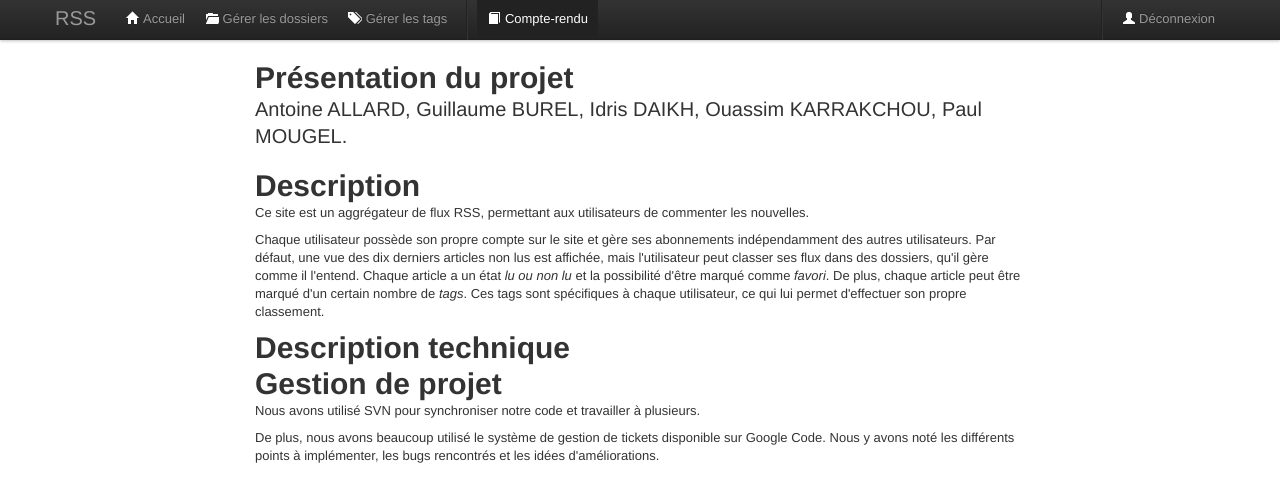
After one commit to Yimgo/msgr, a PHP site: the page made by pokemon/app/views/rss/report.php in a window 1280 px wide. The commit adds this page. Shown: the top 502 px of the page. Run offline with PHP 8.4, Linux system fonts and the light colour scheme; the template is opened without the code that fills it, so the values that code supplies are empty.

Commit message:
* pokemon/app/views/rss/report.php: Added a new view in which we'll write our report about this project * everything else: added a link to the new view; in the controller added a new method to display the new view

```diff
--- a/pokemon/app/views/rss/article.php
+++ b/pokemon/app/views/rss/article.php
@@ -21,6 +21,8 @@ var article_est_lu = <?php echo $params["lu"] ? 'true' : 'false' ;?> ;
                     <li><a href="/pokemon/rss/tags"><i class="icon-tags icon-white"></i> Gérer les tags</a></li>
                     <li class="divider-vertical"></li>
                     <li class="active"><a href="#"><i class="icon-file icon-white"></i> Article</a></li>
+                    <li class="divider-vertical"></li>
+                    <li class=""><a href="/pokemon/rss/report"><i class="icon-book icon-white"></i> Compte-rendu</a></li>
                 </ul>
             </div>
 
--- a/pokemon/app/views/rss/folders.php
+++ b/pokemon/app/views/rss/folders.php
@@ -24,6 +24,8 @@ if ($params["State"]==="ok"){
 			<li><a href="/pokemon/rss/listing"><i class="icon-home icon-white"></i> Accueil</a></li>
 			<li class="active"><a href="/pokemon/rss/folders"><i class="icon-folder-open icon-white"></i> Gérer les dossiers</a></li>
 			<li><a href="/pokemon/rss/tags"><i class="icon-tags icon-white"></i> Gérer les tags</a></li>
+            <li class="divider-vertical"></li>
+            <li class=""><a href="/pokemon/rss/report"><i class="icon-book icon-white"></i> Compte-rendu</a></li>
 			</ul>
 		</div>
 
--- a/pokemon/app/views/rss/listing.php
+++ b/pokemon/app/views/rss/listing.php
@@ -14,6 +14,8 @@
                     <li class="active"><a href="/pokemon/rss/listing"><i class="icon-home icon-white"></i> Accueil</a></li>
                     <li><a href="/pokemon/rss/folders"><i class="icon-folder-open icon-white"></i> Gérer les dossiers</a></li>
                     <li><a href="/pokemon/rss/tags"><i class="icon-tags icon-white"></i> Gérer les tags</a></li>
+                    <li class="divider-vertical"></li>
+                    <li class=""><a href="/pokemon/rss/report"><i class="icon-book icon-white"></i> Compte-rendu</a></li>
                 </ul>
             </div>
 
--- /dev/null
+++ b/pokemon/app/views/rss/report.php
@@ -0,0 +1,63 @@
+<?php render_partial("header", null); ?>
+
+<div class="navbar navbar-fixed-top">
+	<div class="navbar-inner">
+		<div class="container">
+			<a class="btn btn-navbar" data-toggle="collapse" data-target=".nav-collapse">
+				<span class="icon-bar"></span>
+				<span class="icon-bar"></span>
+				<span class="icon-bar"></span>
+			</a>
+			<a class="brand" href="#">RSS</a>
+			<div class="nav-collapse">
+				<ul class="nav">
+				<li><a href="/pokemon/rss/listing"><i class="icon-home icon-white"></i> Accueil</a></li>
+				<li><a href="/pokemon/rss/folders"><i class="icon-folder-open icon-white"></i> Gérer les dossiers</a></li>
+				<li class=""><a href="/pokemon/rss/tags"><i class="icon-tags icon-white"></i> Gérer les tags</a></li>
+                <li class="divider-vertical"></li>
+                <li class="active"><a href="/pokemon/rss/report"><i class="icon-book icon-white"></i> Compte-rendu</a></li>
+				</ul>
+			</div>
+
+			<ul class="nav pull-right">
+			<li class="divider-vertical"></li>
+			<li><a href="/pokemon/rss/logout"><i class="icon-user icon-white"></i> Déconnexion</a></li>
+			</ul>
+		</div>
+	</div>
+</div>
+
+
+<div class="container">
+	<div class="row">
+
+		<div class="span8 offset2">
+			<header class="jumbotron subhead" id="overview">
+			  <h1>Présentation du projet</h1>
+			  <p class="lead">Antoine ALLARD, Guillaume BUREL, Idris DAIKH, Ouassim KARRAKCHOU, Paul MOUGEL.</p>
+			</header>
+
+			<h1>Description</h1>
+			<p>
+				Ce site est un aggrégateur de flux RSS, permettant aux utilisateurs de commenter les nouvelles.
+			</p>
+			<p>
+				Chaque utilisateur possède son propre compte sur le site et gère ses abonnements indépendamment des autres utilisateurs.
+				Par défaut, une vue des dix derniers articles non lus est affichée, mais l'utilisateur peut classer ses flux dans des dossiers, qu'il gère comme il l'entend.
+				Chaque article a un état <em>lu ou non lu</em> et la possibilité d'être marqué comme <em>favori</em>. De plus, chaque article peut être marqué d'un certain nombre de <em>tags</em>. Ces tags sont spécifiques à chaque utilisateur, ce qui lui permet d'effectuer son propre classement.
+			</p>
+
+			<h1>Description technique</h1>
+
+			<h1>Gestion de projet</h1>
+			<p>
+				Nous avons utilisé SVN pour synchroniser notre code et travailler à plusieurs.
+			</p>
+			<p>
+				De plus, nous avons beaucoup utilisé le système de gestion de tickets disponible sur Google Code. Nous y avons noté les différents points à implémenter, les bugs rencontrés et les idées d'améliorations.
+			</p>
+		</div>
+	</div>
+</div>
+
+<?php render_partial("footer", null); ?>
--- a/pokemon/app/views/rss/tags.php
+++ b/pokemon/app/views/rss/tags.php
@@ -24,6 +24,8 @@ if ($params["State"]==="ok"){
 				<li><a href="/pokemon/rss/listing"><i class="icon-home icon-white"></i> Accueil</a></li>
 				<li><a href="/pokemon/rss/folders"><i class="icon-folder-open icon-white"></i> Gérer les dossiers</a></li>
 				<li class="active"><a href="/pokemon/rss/tags"><i class="icon-tags icon-white"></i> Gérer les tags</a></li>
+                <li class="divider-vertical"></li>
+                <li class=""><a href="/pokemon/rss/report"><i class="icon-book icon-white"></i> Compte-rendu</a></li>
 				</ul>
 			</div>
 
```
Also changed, not shown: pokemon/app/controllers/rss/rss.php (+7 -0 lines).
